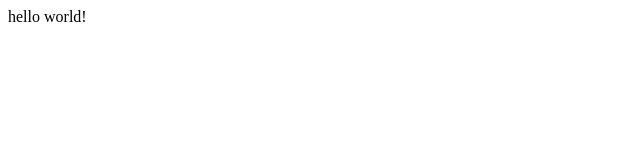
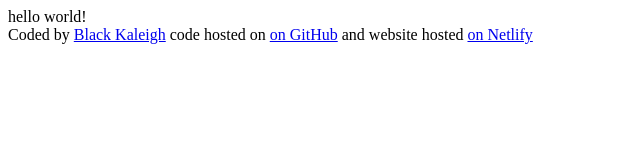
Before and after one commit to Black-Kaleigh/Kaleigh-Vanilla-weather-app, a plain HTML site: page index.html in a window 1280 px wide. Shown: the whole page, without its empty margins (0-640 px from the left). Drawn offline with Linux system fonts and the light colour scheme.

Commit message:
Added links to the footer

```diff
--- a/index.html
+++ b/index.html
@@ -7,5 +7,23 @@
   </head>
   <body>
     hello world!
+    <footer>
+      Coded by
+      <a href="https://github.com/black-kaleigh" target="_blank"
+        >Black Kaleigh</a
+      >
+      code hosted on
+      <a
+        href="https://github.com/Black-Kaleigh/Kaleigh-Vanilla-weather-app"
+        target="_blank"
+        >on GitHub</a
+      >
+      and website hosted
+      <a
+        href="https://app.netlify.com/sites/kaleigh-vanilla-weather-app/deploys"
+        target="_blank"
+        >on Netlify</a
+      >
+    </footer>
   </body>
 </html>
```
